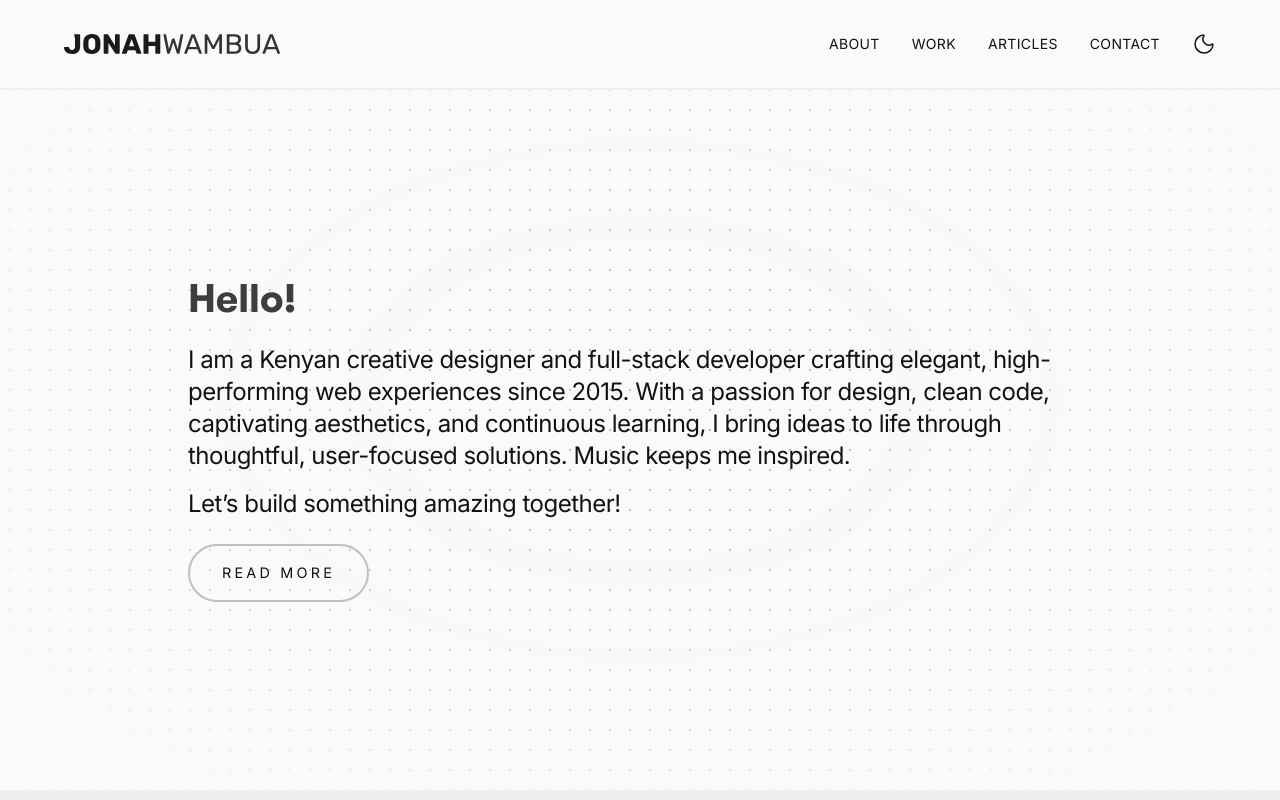
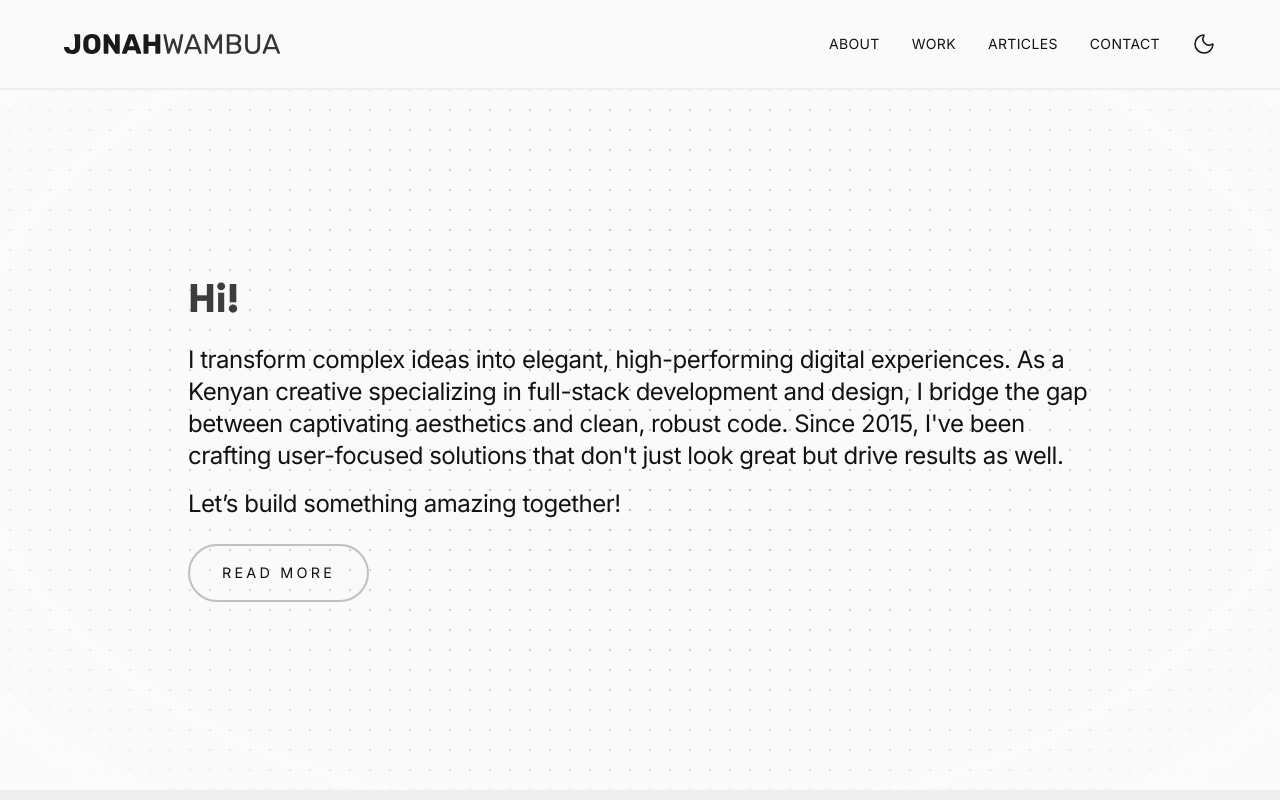
Before and after one commit to DJ-MrJay/profolio, a Next.js app: page /main in a window 1280 px wide. Shown: the top 800 px of the page. Built offline with nearby package versions, Linux system fonts and the light colour scheme.

Commit message:
Update Intro

```diff
--- a/src/components/sections/Intro.tsx
+++ b/src/components/sections/Intro.tsx
@@ -31,7 +31,7 @@ export default function Intro() {
                 transition: { duration: 0.9, ease: "easeOut" },
               }}
             >
-              Hello!
+              Hi!
             </motion.h2>
             <motion.p
               className="text-xl sm:text-2xl"
@@ -42,19 +42,21 @@ export default function Intro() {
                 transition: { duration: 0.9, ease: "easeOut", delay: 0.3 },
               }}
             >
-              I am a Kenyan creative designer and full-stack developer crafting
-              elegant, high-performing web experiences since 2015. With a
-              passion for design, clean code, captivating aesthetics, and
-              continuous learning, I bring ideas to life through thoughtful,
-              user-focused solutions. Music keeps me inspired.
+              I transform complex ideas into elegant, high-performing digital
+              experiences. As a Kenyan creative specializing in full-stack
+              development and design, I bridge the gap between captivating
+              aesthetics and clean, robust code. Since 2015, I've been crafting
+              user-focused solutions that don't just look great but drive
+              results as well.
             </motion.p>
             <motion.p
               className="text-xl sm:text-2xl"
-              initial={{ opacity: 0, y: 20 }}
-              animate={{
-                opacity: 1,
-                y: 0,
-                transition: { duration: 0.9, ease: "easeOut", delay: 0.5 },
+              initial={{ clipPath: "inset(0 100% 0 0)" }}
+              whileInView={{ clipPath: "inset(0 0% 0 0)" }}
+              transition={{
+                duration: 1,
+                ease: "easeInOut",
+                delay: 0.5,
               }}
             >
               Let’s build something amazing together!
--- a/src/components/sections/Work.tsx
+++ b/src/components/sections/Work.tsx
@@ -213,8 +213,8 @@ const workItems = [
           WordPress
         </a>{" "}
         development, I created an elegant and functional platform that
-        highlights SJZ Flowers&apos; diverse catalogue of fresh-cut flowers, export
-        services, and sustainable farming practices. The website features
+        highlights SJZ Flowers&apos; diverse catalogue of fresh-cut flowers,
+        export services, and sustainable farming practices. The website features
         seamless navigation, stunning floral imagery, and responsive design to
         connect international buyers with Kenya&apos;s finest floral exports.
       </>
@@ -295,7 +295,7 @@ export default function Work() {
           </div>
         ))}
 
-<div className="text-center pt-16 pb-4 scroll-in">
+        <div className="text-center pt-16 pb-4 scroll-in">
           <Link
             href="https://github.com/DJ-MrJay?tab=repositories"
             target="_blank"
```
